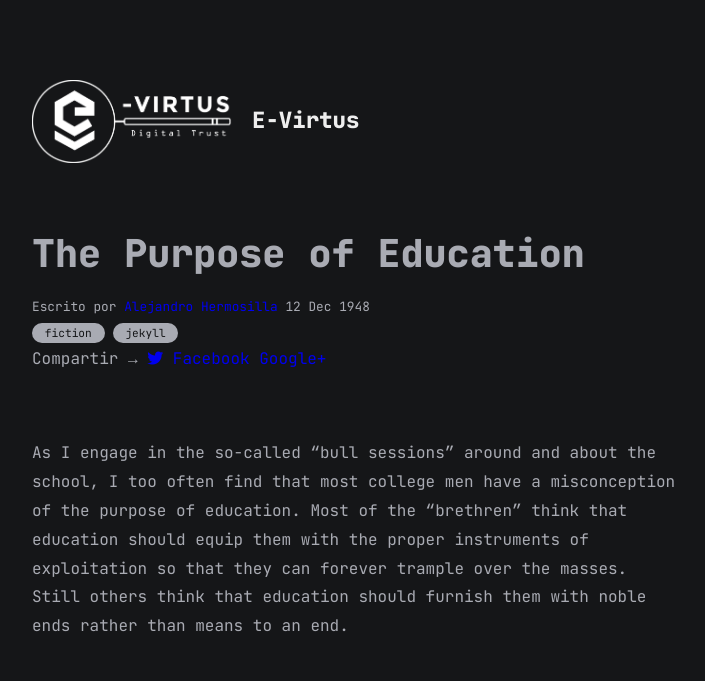
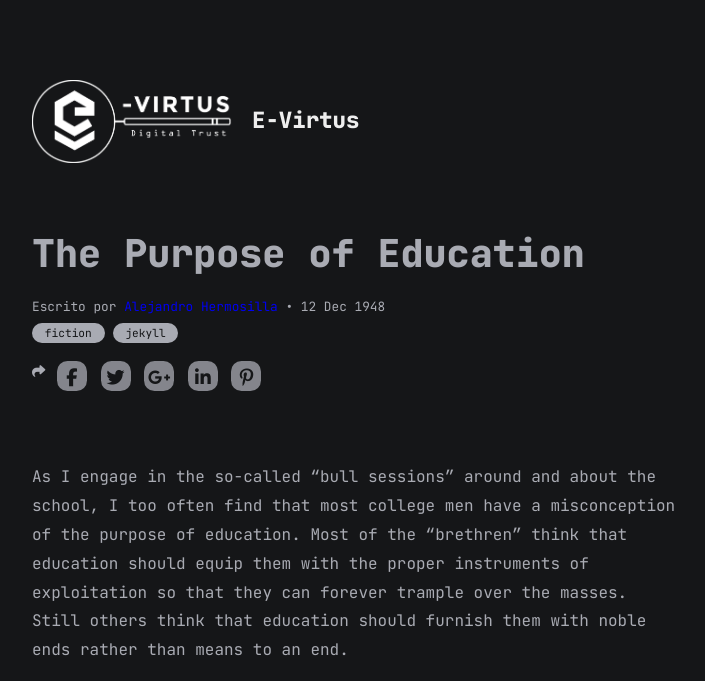
Before and after one commit to E-Virtus/evirtus.github.io, a Jekyll site: the page built from all_collections/_posts/1948-12-12-the-purpose-of-education.md, in a window 1280 px wide, cut to the strip 0-681 px from the top of the page. Shown: the whole strip, without its empty margins (283-988 px from the left). Built offline with Jekyll 4.4.1, drawn with Linux system fonts in a browser that asks for light colours; nearby versions of some CDN libraries.

Commit message:
feat: Add share icons on post

```diff
--- a/_layouts/blog.html
+++ b/_layouts/blog.html
@@ -19,7 +19,7 @@
             {% endfor %}
           </div>
           <small class="date"
-            >{{post.date | date_to_string}} {% assign author =
+            >{{post.date | date_to_string}} &#8226; {% assign author =
             site.data.author[post.author] %} {% if author %}
             <!-- Personal Info. -->
             Autor: <a href="{{ author.web }}">{{ author.name }}</a>
--- a/_layouts/post.html
+++ b/_layouts/post.html
@@ -13,7 +13,7 @@
             {% if author %}
             <!-- Personal Info. -->
             Escrito por <a href="{{ author.web }}">{{ author.name }}</a>
-            {% endif %} {{page.date | date_to_string}}
+            {% endif %} &#8226; {{page.date | date_to_string}}
           </small>
 
           <div class="categories">
@@ -21,29 +21,47 @@
             <a href="#!" class="category">{{c}}</a>
             {% endfor %}
           </div>
-          <div class="share-page">
-            Compartir &rarr;
+          <div id="share">
+            <!-- facebook -->
+            <small><i class="fa-solid fa-share"></i></small>
             <a
-              href="https://twitter.com/intent/tweet?text={{ page.title }}&url={{ site.url }}{{ page.url }}&via={{ site.twitter_username }}&related={{ site.twitter_username }}"
-              rel="nofollow"
-              target="_blank"
-              title="Share on Twitter"
-              ><i class="fa-brands fa-twitter"></i
+              class="facebook"
+              href="https://www.facebook.com/share.php?u={{site.url}}{{page.url}}&title={{page.title}}"
+              target="blank"
+              ><i class="fa fa-facebook"></i
             ></a>
+
+            <!-- twitter -->
             <a
-              href="https://facebook.com/sharer.php?u={{ site.url }}{{ page.url }}"
-              rel="nofollow"
-              target="_blank"
-              title="Share on Facebook"
-              >Facebook</a
-            >
+              class="twitter"
+              href="https://twitter.com/intent/tweet?text={{ page.title }}&url={{ site.url }}{{ site.baseurl }}{{ page.url }}"
+              target="blank"
+              ><i class="fa fa-twitter"></i
+            ></a>
+
+            <!-- google plus -->
             <a
-              href="https://plus.google.com/share?url={{ site.url }}{{ page.url }}"
-              rel="nofollow"
-              target="_blank"
-              title="Share on Google+"
-              >Google+</a
-            >
+              class="googleplus"
+              href="https://plus.google.com/share?url={{url}}"
+              target="blank"
+              ><i class="fa fa-google-plus"></i
+            ></a>
+
+            <!-- linkedin -->
+            <a
+              class="linkedin"
+              href="https://www.linkedin.com/shareArticle?mini=true&url={{url}}&title={{title}}&source={{source}}"
+              target="blank"
+              ><i class="fa fa-linkedin"></i
+            ></a>
+
+            <!-- pinterest -->
+            <a
+              class="pinterest"
+              href="https://pinterest.com/pin/create/bookmarklet/?media={{media}}&url={{url}}&is_video=false&description={{title}}"
+              target="blank"
+              ><i class="fa fa-pinterest-p"></i
+            ></a>
           </div>
         </div>
         <div class="content">{{content}}</div>
--- a/assets/css/post.css
+++ b/assets/css/post.css
@@ -225,3 +225,61 @@ main {
     padding: 1.5rem;
   }
 }
+
+/* Share icons */
+#share {
+  width: 100%;
+  margin: 10px auto;
+  text-align: left;
+}
+
+/* buttons */
+
+#share a {
+  width: 30px;
+  height: 30px;
+  display: inline-block;
+  margin: 8px 2px;
+  border-radius: 35%;
+  font-size: 18px;
+  background: var(--white-2);
+  color: var(--gray-4);
+  opacity: 0.75;
+  transition: opacity 0.15s linear;
+  text-align: center;
+}
+
+#share a:hover {
+  opacity: 1;
+}
+
+/* icons */
+
+#share i {
+  position: relative;
+  top: 33%;
+  transform: translateY(-50%);
+  text-align: center;
+}
+
+/* colors */
+
+.facebook {
+  background: #3b5998;
+}
+
+.twitter {
+  background: #55acee;
+}
+
+.googleplus {
+  background: #dd4b39;
+}
+
+.linkedin {
+  background: #0077b5;
+}
+
+.pinterest {
+  background: #cb2027;
+}
```
Also changed, not shown: assets/css/blog.css (+4 -4 lines).
